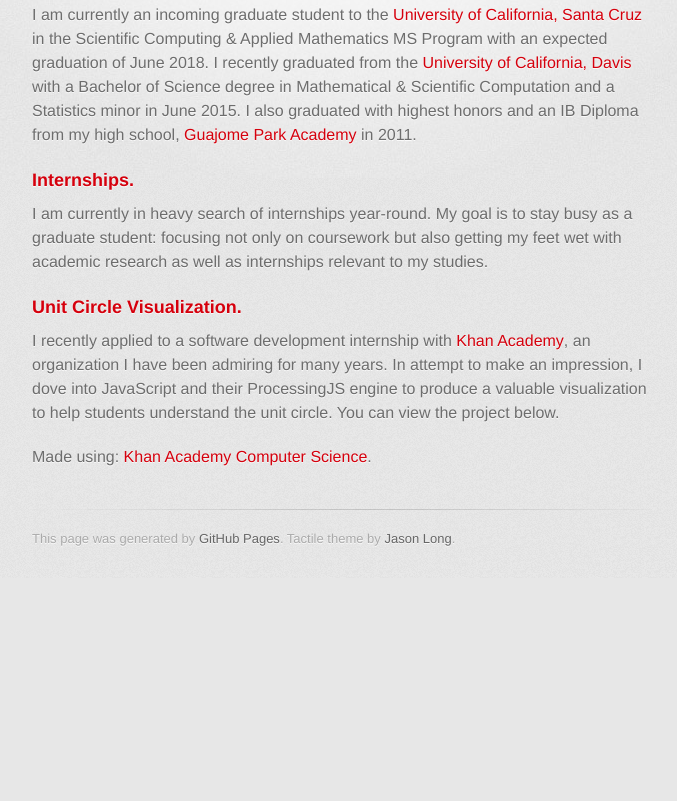
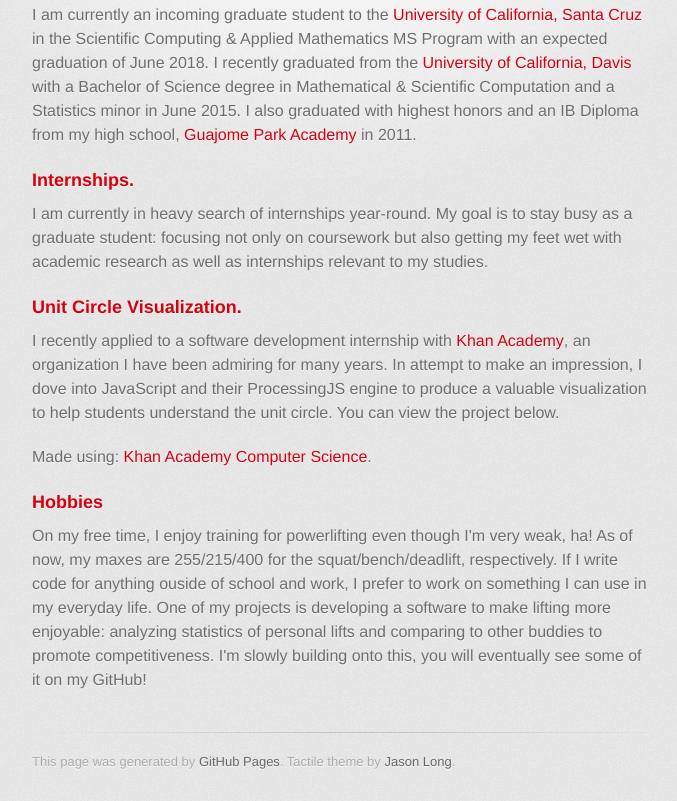
Before and after one commit to thebrianvargas/thebrianvargas.github.io, a plain HTML site: page index.html in a window 1280 px wide. Shown: the part 395-1196 px from the top of the page, without its empty margins (298-975 px from the left). Before the commit the page ends 973 px from the top, so only its background shows below. Drawn offline with Linux system fonts and the light colour scheme; a script that the page names is missing; a web font is replaced by a local one.

Commit message:
Added hobbies

```diff
--- a/index.html
+++ b/index.html
@@ -45,6 +45,10 @@
   <h3><a href="https://www.khanacademy.org/computer-programming/unit-circle-assistant/6065597251">Unit Circle Visualization.</a></h3>
   <p>I recently applied to a software development internship with <a href="http://www.khanacademy.org">Khan Academy</a>, an organization I have been admiring for many years. In attempt to make an impression, I dove into JavaScript and their ProcessingJS engine to produce a valuable visualization to help students understand the unit circle. You can view the project below.</p>
   <script src="https://www.khanacademy.org/computer-programming/unit-circle-assistant/6065597251/embed.js?editor=yes&amp;buttons=yes&amp;author=yes&amp;embed=yes"></script> <p>Made using: <a href="http://www.khanacademy.org/computer-programming">Khan Academy Computer Science</a>.</p>
+
+  <h3>Hobbies</h3>
+  <p>On my free time, I enjoy training for powerlifting even though I'm very weak, ha! As of now, my maxes are 255/215/400 for the squat/bench/deadlift, respectively. If I write code for anything ouside of school and work, I prefer to work on something I can use in my everyday life. One of my projects is developing a software to make lifting more enjoyable: analyzing statistics of personal lifts and comparing to other buddies to promote competitiveness. I'm slowly building onto this, you will eventually see some of it on my GitHub!</p>
+  </h3>
         </section>
 
 
```
